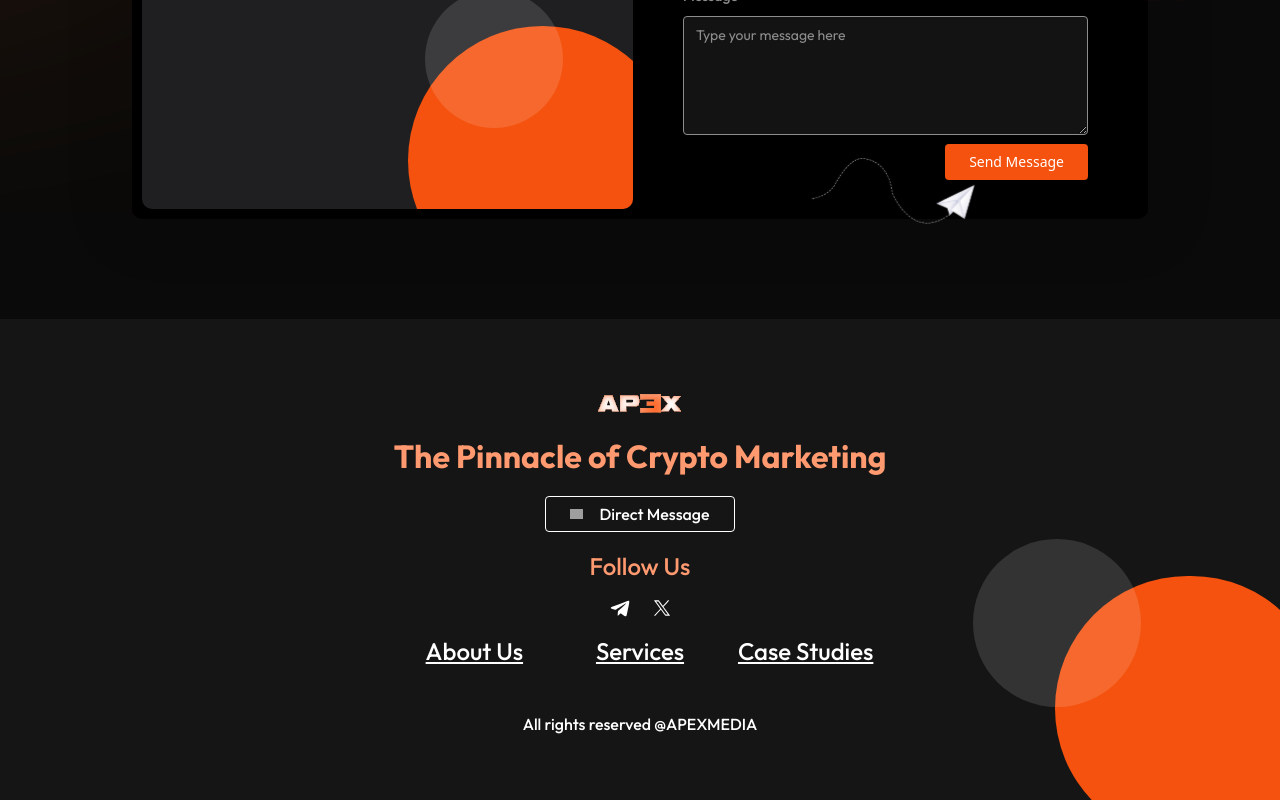
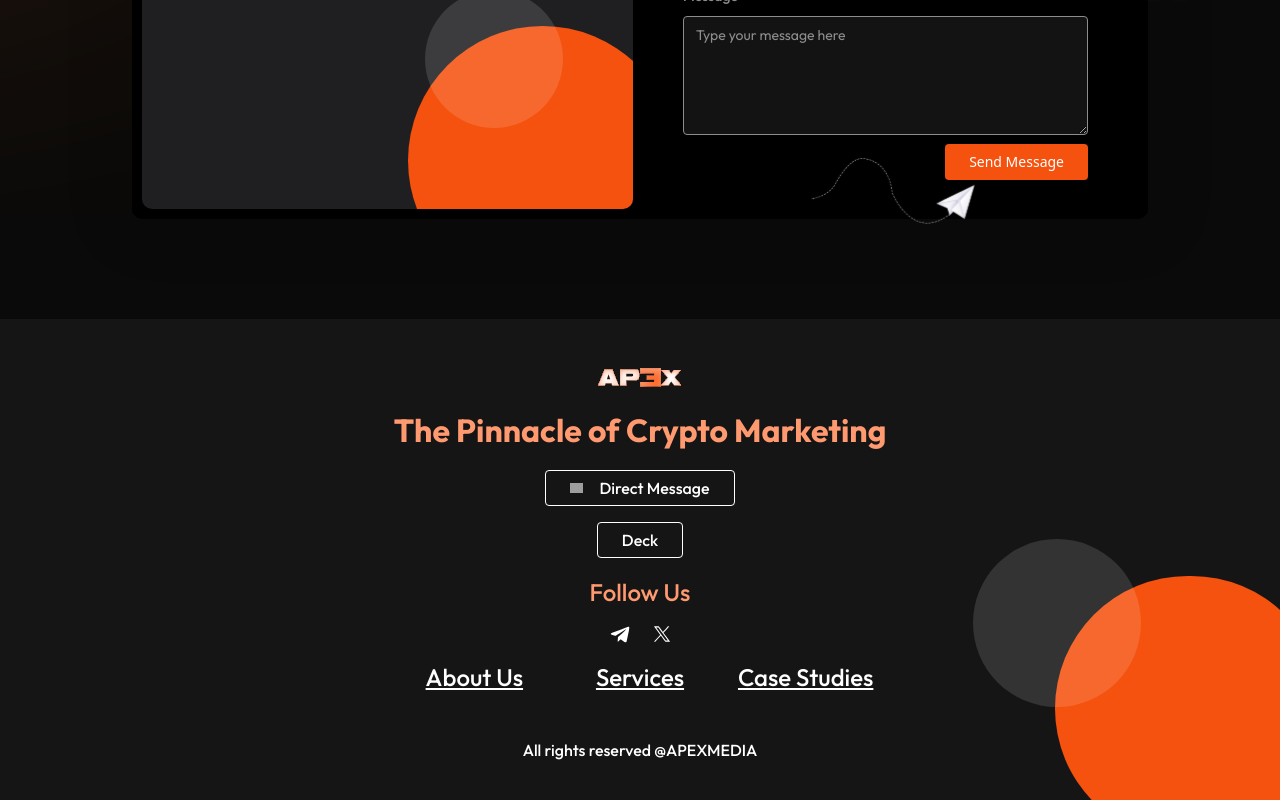
Before and after one commit to Monstervale/Apex-Media, a Next.js app: page /contact-us in a window 1280 px wide. Shown: the part 754-1554 px from the top of the page. Built offline with nearby package versions, Linux system fonts and the light colour scheme; grey boxes are pictures that could not be loaded.

Commit message:
feat: deck button and bug fix

```diff
--- a/src/components/CaseStudiesTitleSection.tsx
+++ b/src/components/CaseStudiesTitleSection.tsx
@@ -45,7 +45,7 @@
             <div className="hidden z-10 md:flex gap-4 items-center justify-center h-full">
                 <Link href={"/contact-us"}>
                     <Button className="font-outfit text-[16px] font-medium" variant={"transparent"}>
-                        Work With US
+                        Work With Us
                     </Button>
                 </Link>
                 <Link href={"/services"}>
--- a/src/components/Footer.tsx
+++ b/src/components/Footer.tsx
@@ -25,12 +25,21 @@
                 {/*    It is essentially a crypto marketing agency*/}
                 {/*</div>*/}
 
-                <div>
+                <div className={"flex flex-col items-center justify-center w-full gap-[16px]"}>
                     <Link href={"https://t.me/apex_goku"} target="_blank" rel="noopener noreferrer">
                         <Button variant={"transparent"} className="text-[12px] md:text-[16px] font-outfit font-medium">
                             <div className="flex items-center justify-between gap-4">
                                 <Image src={'/svg/Arrow 8.svg'} alt={"arrow"} width={12.971} height={6}/>
                                 <span>Direct Message</span>
+                            </div>
+                        </Button>
+                    </Link>
+
+                    <Link href={"https://drive.google.com/file/d/1COWrP-6Aoc_ik49veeZUDkC11vgEYnsD/view"} target="_blank" rel="noopener noreferrer">
+                        <Button variant={"transparent"} className="text-[12px] md:text-[16px] font-outfit font-medium">
+                            <div className="flex items-center justify-between gap-4">
+                                {/*<Image src={'/svg/Arrow 8.svg'} alt={"arrow"} width={12.971} height={6}/>*/}
+                                <span>Deck</span>
                             </div>
                         </Button>
                     </Link>
--- a/src/lib/constants.ts
+++ b/src/lib/constants.ts
@@ -382,7 +382,7 @@
         id: 3,
         src: "/svg/avatar/image 29.svg",
         name: "Moe",
-        position: "Business development Director",
+        position: "Business Development Director",
         description: "Deep industry connections and expertise in securing partnerships",
         mobileWidth: 124,
         mobileHeight: 124,
```
